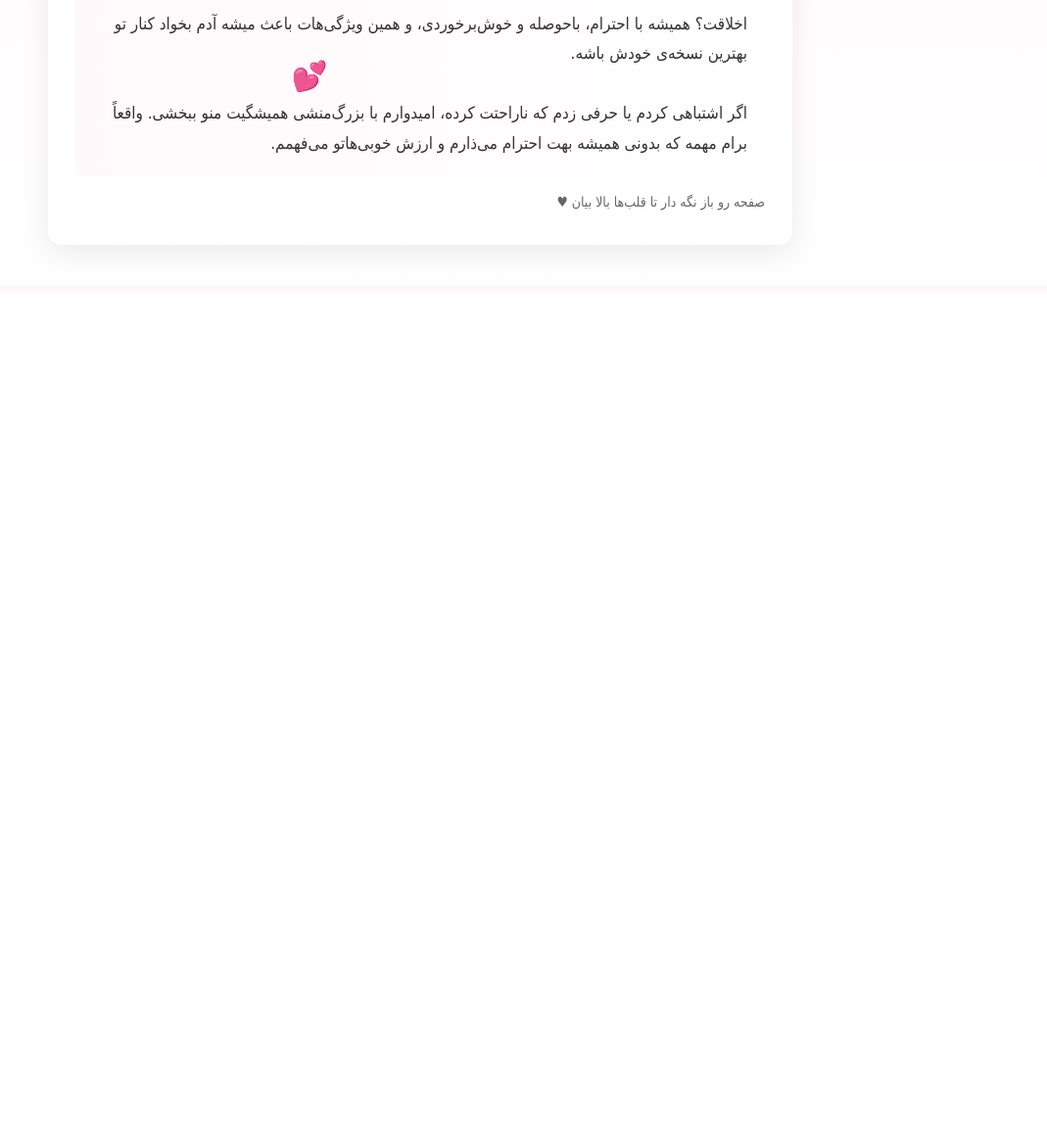
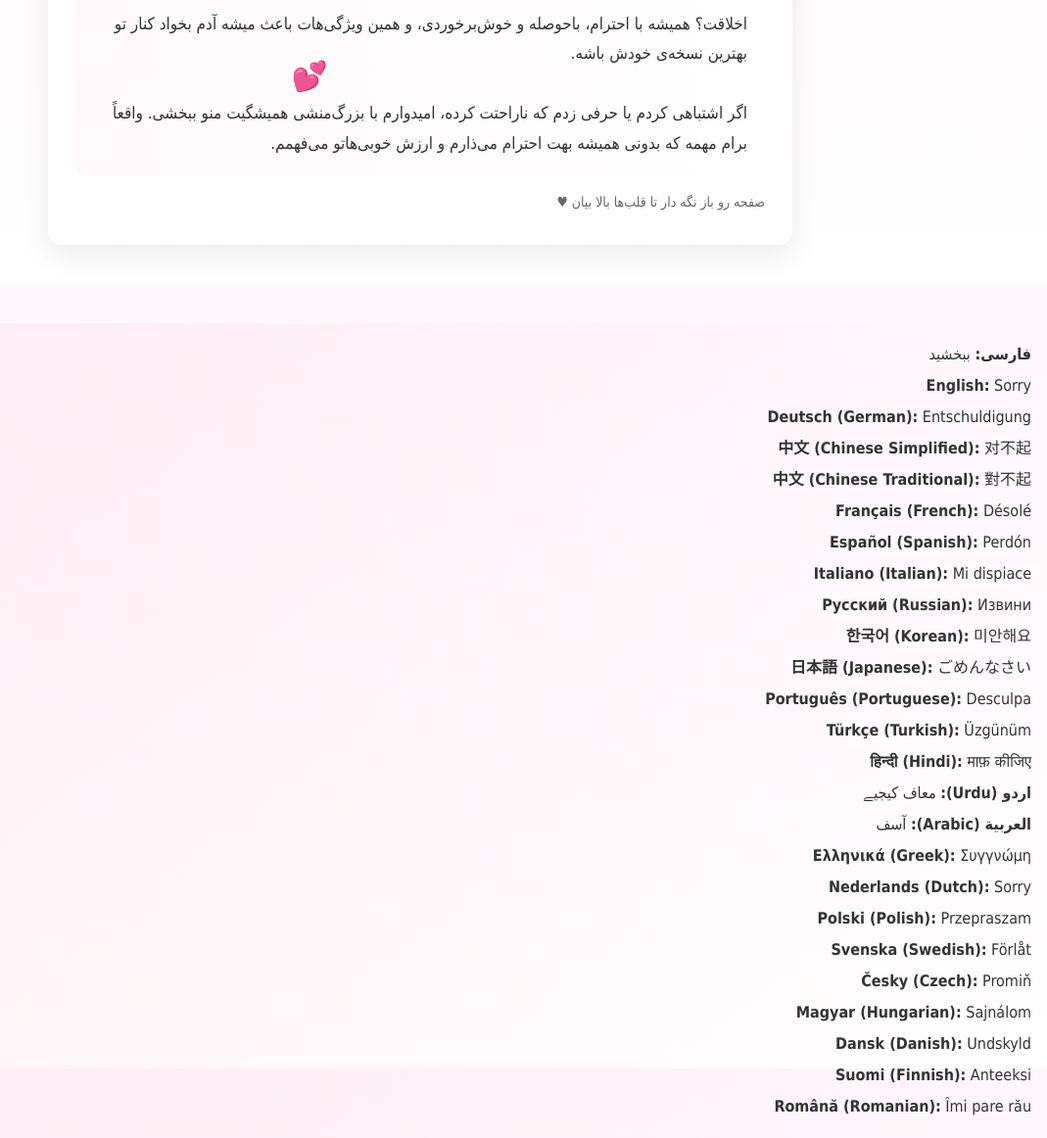
Before and after one commit to mobinaazami021-debug/i-love-you.sorry, a plain HTML site: page index.html in a window 1280 px wide. Shown: the part 509-1671 px from the top of the page at 98% size, without its empty margins (211-1280 px from the left). Before the commit the page ends 807 px from the top, so only its background shows below. Drawn offline with Linux system fonts and the light colour scheme.

Commit message:
Update index.html

```diff
--- a/index.html
+++ b/index.html
@@ -125,5 +125,32 @@
     });
 
   </script>
+      <div class="message" style="margin-top:32px; line-height:2; font-size:16px; background:linear-gradient(90deg,rgba(255,70,126,0.06),transparent); padding:16px; border-radius:10px;">
+        <strong>فارسی:</strong> ببخشید<br>
+        <strong>English:</strong> Sorry<br>
+        <strong>Deutsch (German):</strong> Entschuldigung<br>
+        <strong>中文 (Chinese Simplified):</strong> 对不起<br>
+        <strong>中文 (Chinese Traditional):</strong> 對不起<br>
+        <strong>Français (French):</strong> Désolé<br>
+        <strong>Español (Spanish):</strong> Perdón<br>
+        <strong>Italiano (Italian):</strong> Mi dispiace<br>
+        <strong>Русский (Russian):</strong> Извини<br>
+        <strong>한국어 (Korean):</strong> 미안해요<br>
+        <strong>日本語 (Japanese):</strong> ごめんなさい<br>
+        <strong>Português (Portuguese):</strong> Desculpa<br>
+        <strong>Türkçe (Turkish):</strong> Üzgünüm<br>
+        <strong>हिन्दी (Hindi):</strong> माफ़ कीजिए<br>
+        <strong>اردو (Urdu):</strong> معاف کیجیے<br>
+        <strong>العربية (Arabic):</strong> آسف<br>
+        <strong>Ελληνικά (Greek):</strong> Συγγνώμη<br>
+        <strong>Nederlands (Dutch):</strong> Sorry<br>
+        <strong>Polski (Polish):</strong> Przepraszam<br>
+        <strong>Svenska (Swedish):</strong> Förlåt<br>
+        <strong>Česky (Czech):</strong> Promiň<br>
+        <strong>Magyar (Hungarian):</strong> Sajnálom<br>
+        <strong>Dansk (Danish):</strong> Undskyld<br>
+        <strong>Suomi (Finnish):</strong> Anteeksi<br>
+        <strong>Română (Romanian):</strong> Îmi pare rău<br>
+      </div>
 </body>
 </html>
```
